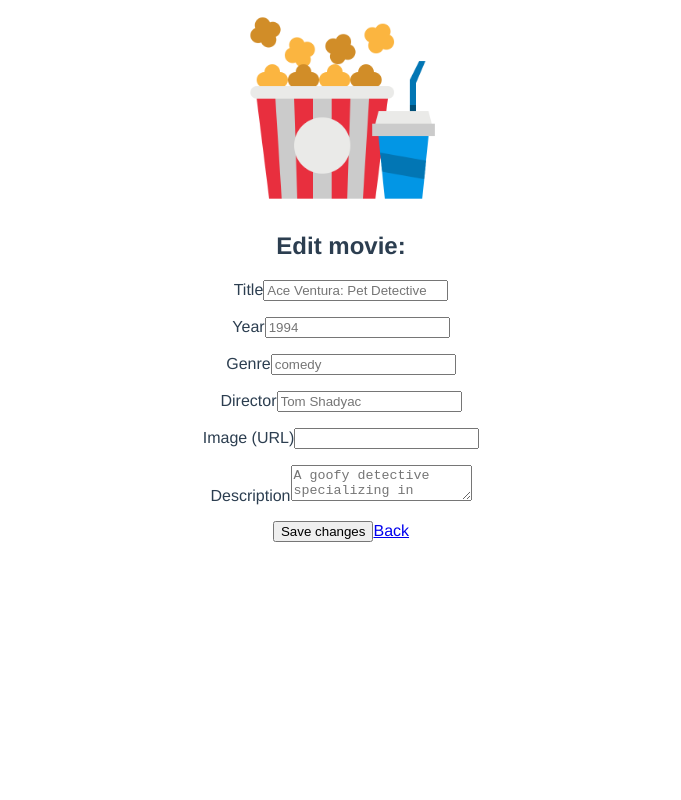
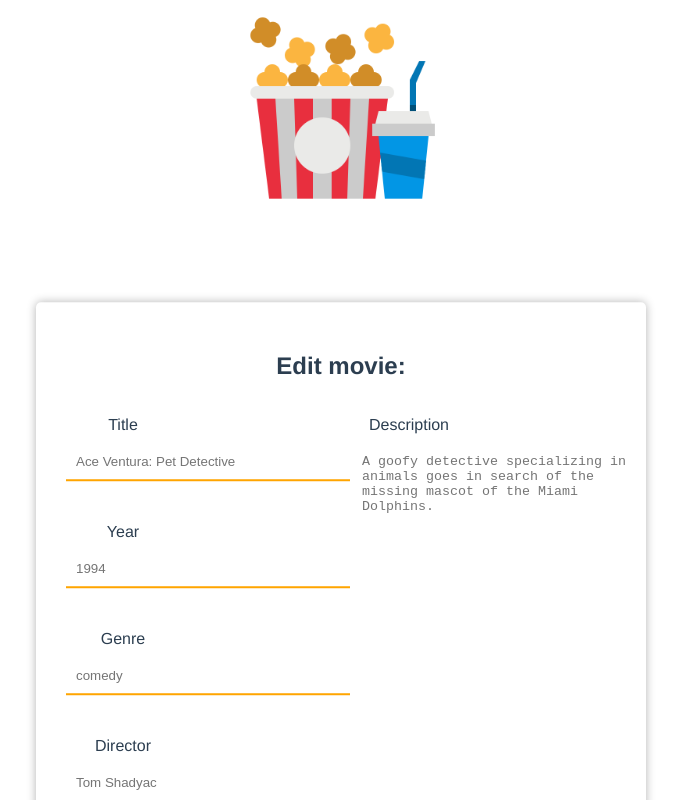
Before and after one commit to AnjaHrydziushka/movie-database-vue, a Vue app: page /movies/1/edit in a window 1280 px wide. Shown: the top 800 px of the page, without its empty margins (299-980 px from the left). Built offline with nearby package versions, Linux system fonts and the light colour scheme.

Commit message:
Added error to EditMovie form and css

```diff
--- a/src/components/AddMovie.vue
+++ b/src/components/AddMovie.vue
@@ -100,7 +100,7 @@ h1 {
 }
 
 button {
-  background-color: lightgreen;
+  background-color: orange;
   border: none;
   color: black;
   padding: 15px 32px;
--- a/src/components/EditMovie.vue
+++ b/src/components/EditMovie.vue
@@ -1,36 +1,45 @@
 <template>
-  <div v-if="movie">
+  <div v-if="movie" class="edit-movie">
+    <div class="title">
       <h2>Edit movie:</h2>
+    </div>
+    <div class="error">
+      <p v-if="error.length">
+        <b v-for="(err, index) in error" :key="index">{{ err }}</b>
+      </p>
+    </div>
+    <div class="form">
+      <div class="inputs">
         <p>
           <label for="title">Title</label>
-      <input id="title" v-model="title" :placeholder="movie.title" />
+          <input v-model="title" :placeholder="movie.title" />
         </p>
         <p>
           <label for="year">Year</label>
-      <input id="year" v-model="year" :placeholder="movie.year" />
+          <input v-model="year" :placeholder="movie.year" />
         </p>
         <p>
           <label for="genre">Genre</label>
-      <input id="genre" v-model="genre" :placeholder="movie.genre" />
+          <input v-model="genre" :placeholder="movie.genre" />
         </p>
         <p>
           <label for="director">Director</label>
-      <input id="director" v-model="director" :placeholder="movie.director" />
+          <input v-model="director" :placeholder="movie.director" />
         </p>
         <p>
           <label for="image">Image (URL)</label>
-      <input id="image" v-model="image" />
+          <input v-model="image" placeholder="Add new poster" />
         </p>
+      </div>
+      <div class="description">
         <p>
           <label for="description">Description</label>
-      <textarea
-        id="description"
-        v-model="description"
-        :placeholder="movie.description"
-      />
+          <textarea v-model="description" :placeholder="movie.description" />
         </p>
+      </div>
+    </div>
     <button @click="saveChanges">Save changes</button>
-    <router-link :to="`/movies/${movie.id}`">Back</router-link>
+    <button @click="$router.push(`/movies/${movie.id}`)">Back</button>
   </div>
 </template>
 
@@ -43,7 +52,8 @@ export default {
       director: null,
       genre: null,
       image: null,
-      description: null
+      description: null,
+      error: []
     };
   },
   computed: {
@@ -72,6 +82,16 @@ export default {
         };
         this.$store.dispatch("saveChanges", newMovie);
         this.$router.push(`/`);
+      } else {
+        if (
+          !this.title ||
+          !this.year ||
+          !this.genre ||
+          !this.director ||
+          !this.image ||
+          !this.description
+        )
+          this.error.push("Please, fill in all the fields.");
         e.preventDefault();
       }
     }
@@ -83,4 +103,88 @@ export default {
 h1 {
   padding: 0;
 }
+
+button {
+  background-color: orange;
+  border: none;
+  color: black;
+  padding: 15px 32px;
+  text-align: center;
+  text-decoration: none;
+  display: inline-block;
+  font-size: 16px;
+  border-radius: 12px;
+  margin-bottom: 8px;
+  margin-left: 10px;
+  margin-right: 10px;
+}
+
+.edit-movie {
+  position: absolute;
+  transform: translate(-50%, -20%);
+  top: 50%;
+  left: 50%;
+  width: 100%;
+  max-width: 550px;
+  background: white;
+  padding: 30px;
+  border-radius: 5px;
+  box-shadow: 0 0 10px rgba(0, 0, 0, 0.3);
+  margin-bottom: 70px;
+  margin-top: 50px;
+}
+
+.form-wrapper .title h1 {
+  color: orange;
+  text-align: center;
+  margin-bottom: 25px;
+}
+
+.form {
+  display: flex;
+}
+
+.inputs {
+  display: flex;
+  flex-direction: column;
+  margin-right: 4%;
+}
+
+.inputs,
+.description {
+  width: 48%;
+}
+
+.inputs input,
+.description textarea {
+  margin: 10px 0;
+  background: transparent;
+  border: 0px;
+  border-bottom: 2px solid orange;
+  padding: 10px;
+  color: brown;
+  width: 100%;
+}
+
+.description textarea {
+  height: 459px;
+}
+
+label {
+  text-align: left;
+  margin-right: 150px;
+}
+
+@media screen and (max-width: 600px) {
+  .form {
+    flex-direction: column;
+  }
+  .description textarea {
+    height: 80px;
+  }
+  .inputs,
+  .description {
+    width: 100%;
+  }
+}
 </style>
```
Lines whose indentation alone changed are shown as unchanged.
